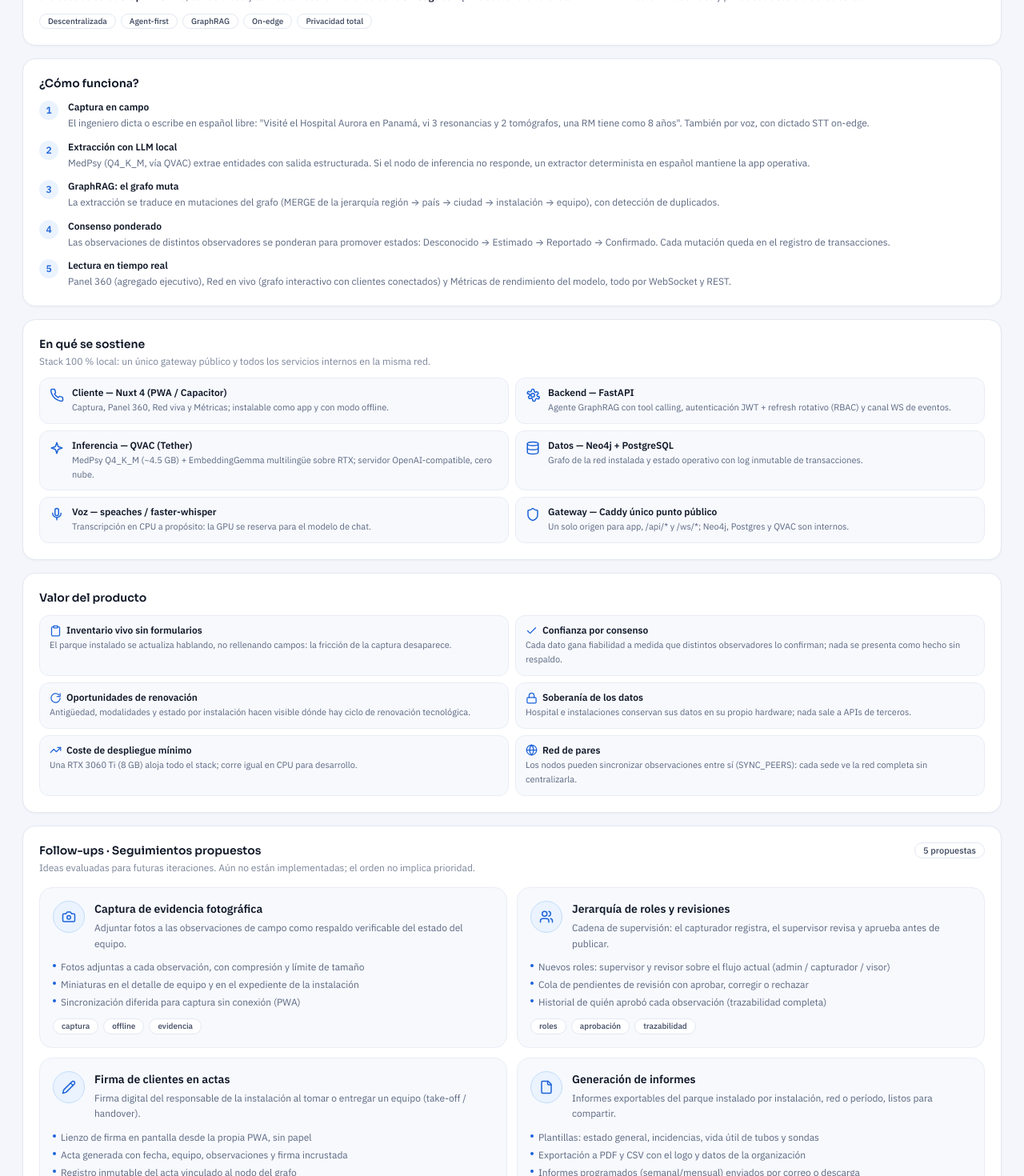
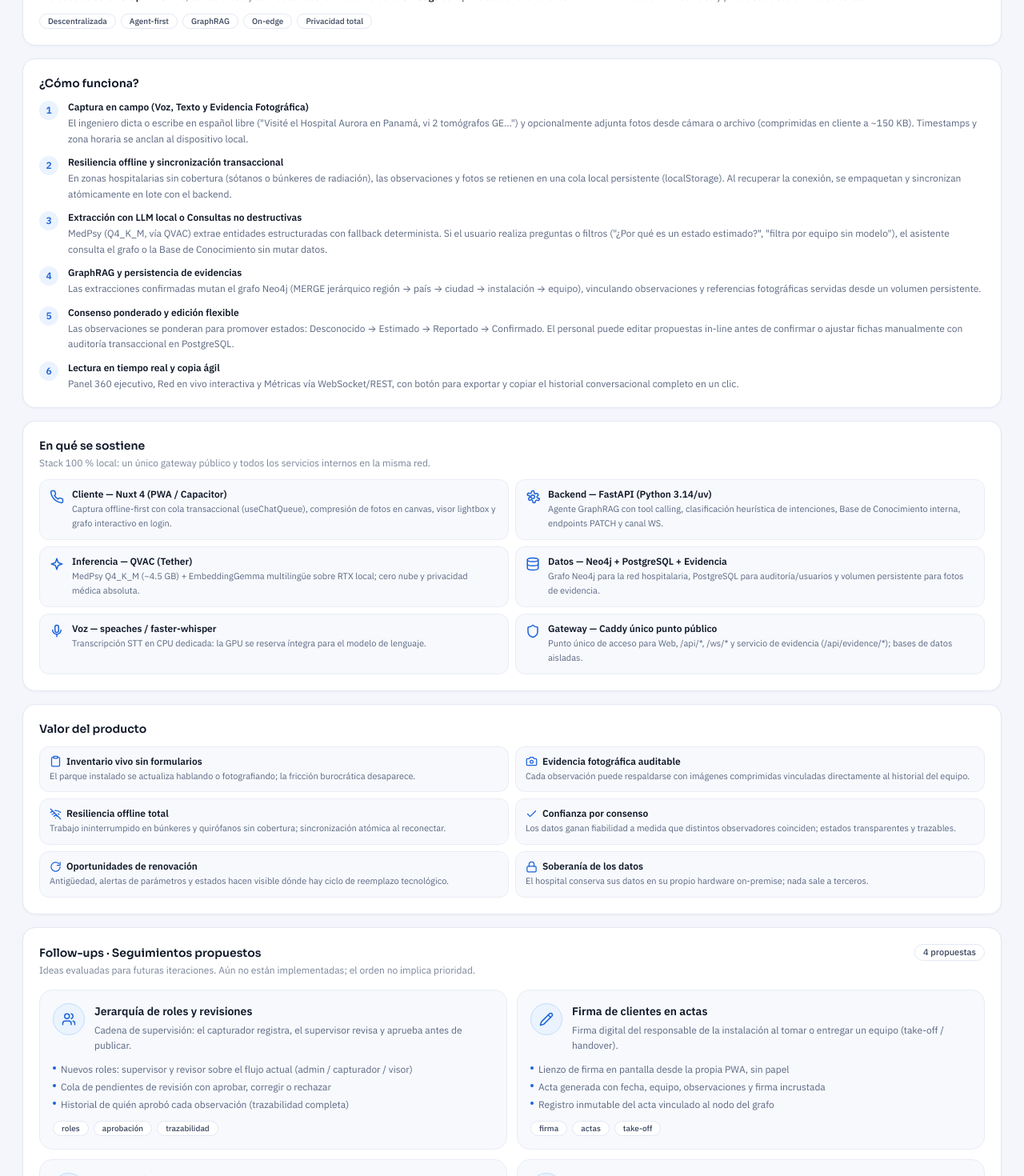
Before and after one commit to o0Ghost0o/SynapseCME, a Nuxt app in the folder frontend/: page /documentacion in a window 1280 px wide. Shown: the part 240-1710 px from the top of the page at 80% size. Built offline with nearby package versions, Linux system fonts and the light colour scheme; no server answers.

Commit message:
docs: update documentation page and README to reflect offline queue, evidence, Q&A, and patch endpoints

```diff
--- a/frontend/app/pages/documentacion.vue
+++ b/frontend/app/pages/documentacion.vue
@@ -9,57 +9,50 @@ interface FollowUp {
 
 const howItWorks = [
   {
-    title: 'Captura en campo',
-    text: 'El ingeniero dicta o escribe en español libre: "Visité el Hospital Aurora en Panamá, vi 3 resonancias y 2 tomógrafos, una RM tiene como 8 años". También por voz, con dictado STT on-edge.',
+    title: 'Captura en campo (Voz, Texto y Evidencia Fotográfica)',
+    text: 'El ingeniero dicta o escribe en español libre ("Visité el Hospital Aurora en Panamá, vi 2 tomógrafos GE...") y opcionalmente adjunta fotos desde cámara o archivo (comprimidas en cliente a ~150 KB). Timestamps y zona horaria se anclan al dispositivo local.',
   },
   {
-    title: 'Extracción con LLM local',
-    text: 'MedPsy (Q4_K_M, vía QVAC) extrae entidades con salida estructurada. Si el nodo de inferencia no responde, un extractor determinista en español mantiene la app operativa.',
+    title: 'Resiliencia offline y sincronización transaccional',
+    text: 'En zonas hospitalarias sin cobertura (sótanos o búnkeres de radiación), las observaciones y fotos se retienen en una cola local persistente (localStorage). Al recuperar la conexión, se empaquetan y sincronizan atómicamente en lote con el backend.',
   },
   {
-    title: 'GraphRAG: el grafo muta',
-    text: 'La extracción se traduce en mutaciones del grafo (MERGE de la jerarquía región → país → ciudad → instalación → equipo), con detección de duplicados.',
+    title: 'Extracción con LLM local o Consultas no destructivas',
+    text: 'MedPsy (Q4_K_M, vía QVAC) extrae entidades estructuradas con fallback determinista. Si el usuario realiza preguntas o filtros ("¿Por qué es un estado estimado?", "filtra por equipo sin modelo"), el asistente consulta el grafo o la Base de Conocimiento sin mutar datos.',
   },
   {
-    title: 'Consenso ponderado',
-    text: 'Las observaciones de distintos observadores se ponderan para promover estados: Desconocido → Estimado → Reportado → Confirmado. Cada mutación queda en el registro de transacciones.',
+    title: 'GraphRAG y persistencia de evidencias',
+    text: 'Las extracciones confirmadas mutan el grafo Neo4j (MERGE jerárquico región → país → ciudad → instalación → equipo), vinculando observaciones y referencias fotográficas servidas desde un volumen persistente.',
   },
   {
-    title: 'Lectura en tiempo real',
-    text: 'Panel 360 (agregado ejecutivo), Red en vivo (grafo interactivo con clientes conectados) y Métricas de rendimiento del modelo, todo por WebSocket y REST.',
+    title: 'Consenso ponderado y edición flexible',
+    text: 'Las observaciones se ponderan para promover estados: Desconocido → Estimado → Reportado → Confirmado. El personal puede editar propuestas in-line antes de confirmar o ajustar fichas manualmente con auditoría transaccional en PostgreSQL.',
+  },
+  {
+    title: 'Lectura en tiempo real y copia ágil',
+    text: 'Panel 360 ejecutivo, Red en vivo interactiva y Métricas vía WebSocket/REST, con botón para exportar y copiar el historial conversacional completo en un clic.',
   },
 ]
 
 const stack = [
-  { icon: 'phone', title: 'Cliente — Nuxt 4 (PWA / Capacitor)', text: 'Captura, Panel 360, Red viva y Métricas; instalable como app y con modo offline.' },
-  { icon: 'settings', title: 'Backend — FastAPI', text: 'Agente GraphRAG con tool calling, autenticación JWT + refresh rotativo (RBAC) y canal WS de eventos.' },
-  { icon: 'sparkles', title: 'Inferencia — QVAC (Tether)', text: 'MedPsy Q4_K_M (~4.5 GB) + EmbeddingGemma multilingüe sobre RTX; servidor OpenAI-compatible, cero nube.' },
-  { icon: 'database', title: 'Datos — Neo4j + PostgreSQL', text: 'Grafo de la red instalada y estado operativo con log inmutable de transacciones.' },
-  { icon: 'mic', title: 'Voz — speaches / faster-whisper', text: 'Transcripción en CPU a propósito: la GPU se reserva para el modelo de chat.' },
-  { icon: 'shield', title: 'Gateway — Caddy único punto público', text: 'Un solo origen para app, /api/* y /ws/*; Neo4j, Postgres y QVAC son internos.' },
+  { icon: 'phone', title: 'Cliente — Nuxt 4 (PWA / Capacitor)', text: 'Captura offline-first con cola transaccional (useChatQueue), compresión de fotos en canvas, visor lightbox y grafo interactivo en login.' },
+  { icon: 'settings', title: 'Backend — FastAPI (Python 3.14/uv)', text: 'Agente GraphRAG con tool calling, clasificación heurística de intenciones, Base de Conocimiento interna, endpoints PATCH y canal WS.' },
+  { icon: 'sparkles', title: 'Inferencia — QVAC (Tether)', text: 'MedPsy Q4_K_M (~4.5 GB) + EmbeddingGemma multilingüe sobre RTX local; cero nube y privacidad médica absoluta.' },
+  { icon: 'database', title: 'Datos — Neo4j + PostgreSQL + Evidencia', text: 'Grafo Neo4j para la red hospitalaria, PostgreSQL para auditoría/usuarios y volumen persistente para fotos de evidencia.' },
+  { icon: 'mic', title: 'Voz — speaches / faster-whisper', text: 'Transcripción STT en CPU dedicada: la GPU se reserva íntegra para el modelo de lenguaje.' },
+  { icon: 'shield', title: 'Gateway — Caddy único punto público', text: 'Punto único de acceso para Web, /api/*, /ws/* y servicio de evidencia (/api/evidence/*); bases de datos aisladas.' },
 ]
 
 const value = [
-  { icon: 'clipboard', title: 'Inventario vivo sin formularios', text: 'El parque instalado se actualiza hablando, no rellenando campos: la fricción de la captura desaparece.' },
-  { icon: 'check', title: 'Confianza por consenso', text: 'Cada dato gana fiabilidad a medida que distintos observadores lo confirman; nada se presenta como hecho sin respaldo.' },
-  { icon: 'refresh', title: 'Oportunidades de renovación', text: 'Antigüedad, modalidades y estado por instalación hacen visible dónde hay ciclo de renovación tecnológica.' },
-  { icon: 'lock', title: 'Soberanía de los datos', text: 'Hospital e instalaciones conservan sus datos en su propio hardware; nada sale a APIs de terceros.' },
-  { icon: 'trending-up', title: 'Coste de despliegue mínimo', text: 'Una RTX 3060 Ti (8 GB) aloja todo el stack; corre igual en CPU para desarrollo.' },
-  { icon: 'globe', title: 'Red de pares', text: 'Los nodos pueden sincronizar observaciones entre sí (SYNC_PEERS): cada sede ve la red completa sin centralizarla.' },
+  { icon: 'clipboard', title: 'Inventario vivo sin formularios', text: 'El parque instalado se actualiza hablando o fotografiando; la fricción burocrática desaparece.' },
+  { icon: 'camera', title: 'Evidencia fotográfica auditable', text: 'Cada observación puede respaldarse con imágenes comprimidas vinculadas directamente al historial del equipo.' },
+  { icon: 'wifi-off', title: 'Resiliencia offline total', text: 'Trabajo ininterrumpido en búnkeres y quirófanos sin cobertura; sincronización atómica al reconectar.' },
+  { icon: 'check', title: 'Confianza por consenso', text: 'Los datos ganan fiabilidad a medida que distintos observadores coinciden; estados transparentes y trazables.' },
+  { icon: 'refresh', title: 'Oportunidades de renovación', text: 'Antigüedad, alertas de parámetros y estados hacen visible dónde hay ciclo de reemplazo tecnológico.' },
+  { icon: 'lock', title: 'Soberanía de los datos', text: 'El hospital conserva sus datos en su propio hardware on-premise; nada sale a terceros.' },
 ]
 
 const followUps: FollowUp[] = [
-  {
-    icon: 'camera',
-    title: 'Captura de evidencia fotográfica',
-    summary: 'Adjuntar fotos a las observaciones de campo como respaldo verificable del estado del equipo.',
-    details: [
-      'Fotos adjuntas a cada observación, con compresión y límite de tamaño',
-      'Miniaturas en el detalle de equipo y en el expediente de la instalación',
-      'Sincronización diferida para captura sin conexión (PWA)',
-    ],
-    tags: ['captura', 'offline', 'evidencia'],
-  },
   {
     icon: 'users',
     title: 'Jerarquía de roles y revisiones',
```
Also changed, not shown: 1 other file (tests, documents, lock files or other folders).
